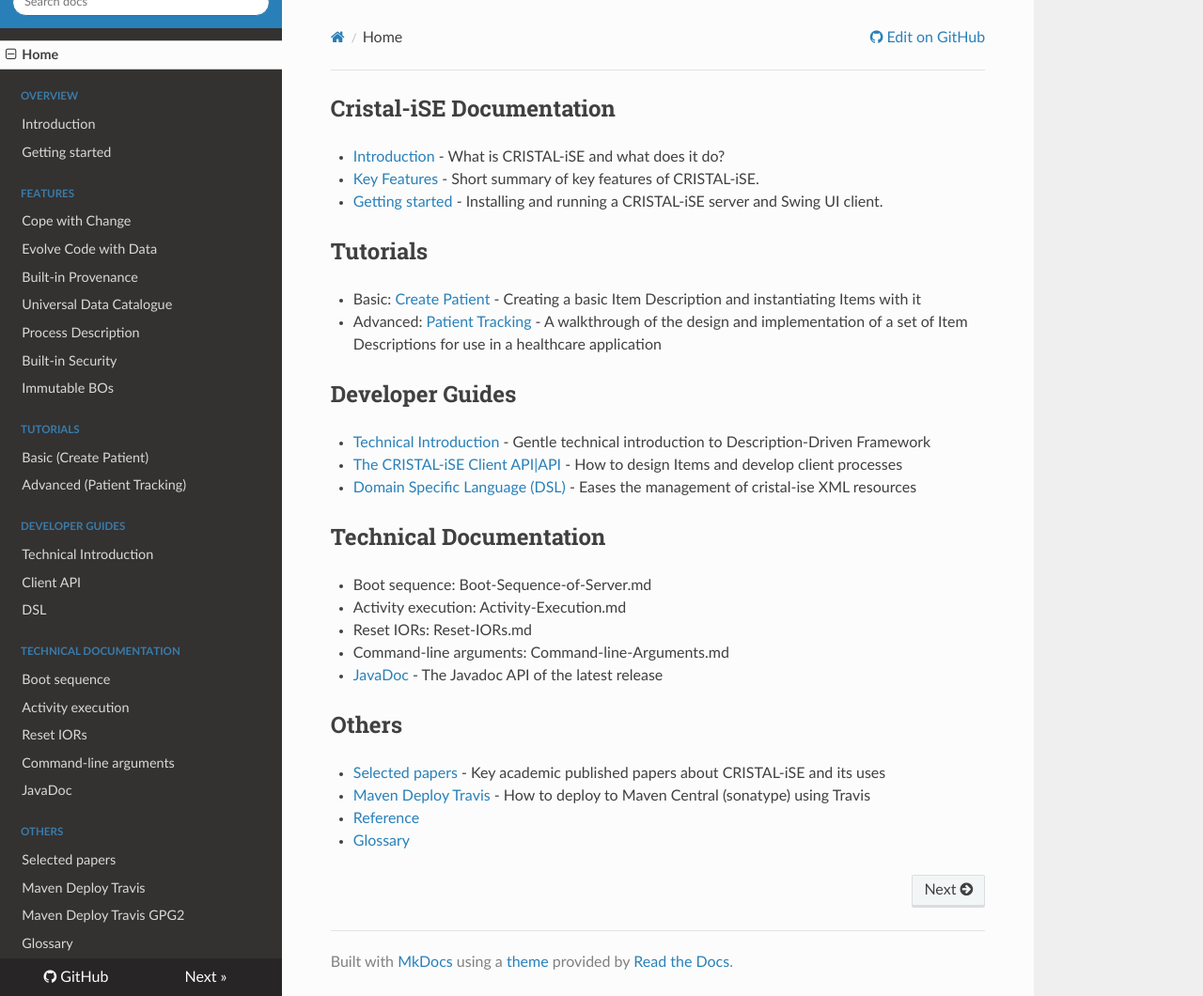
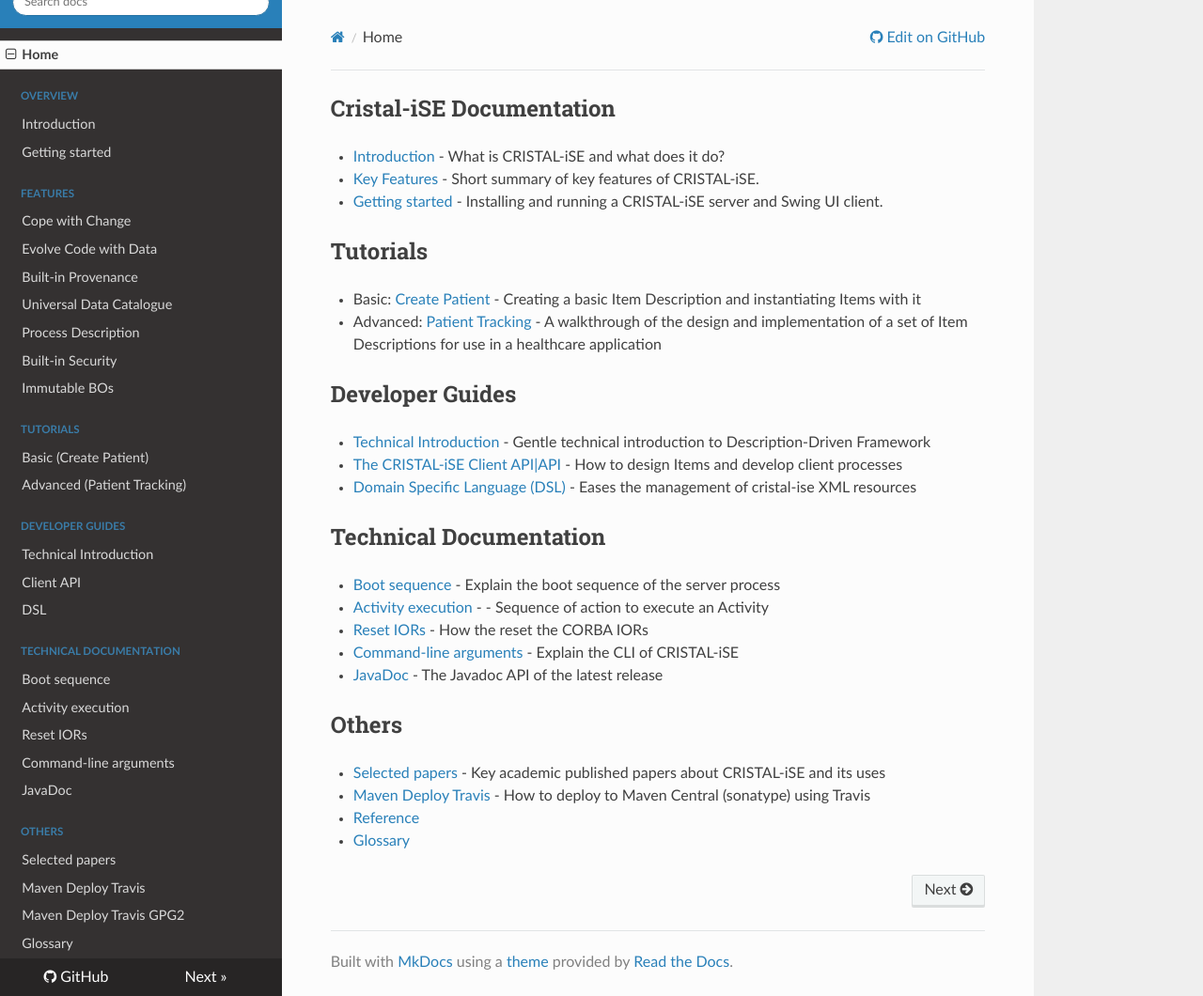
Before and after one commit to cristal-ise/cristal-ise, an MkDocs documentation site: the page built from docs/index.md, in a window 1280 px wide and 1060 px high. Shown: the whole window at 94% size. Built offline with MkDocs 1.6.1, drawn with Linux system fonts in a browser that asks for light colours; nearby versions of some CDN libraries.

Commit message:
Final-final docs fixes for now

```diff
--- a/docs/index.md
+++ b/docs/index.md
@@ -18,10 +18,10 @@
 
 Technical Documentation
 -----------------------
-- Boot sequence: Boot-Sequence-of-Server.md
-- Activity execution: Activity-Execution.md
-- Reset IORs: Reset-IORs.md
-- Command-line arguments: Command-line-Arguments.md
+- [Boot sequence](Boot-Sequence-of-Server) - Explain the boot sequence of the server process
+- [Activity execution](Activity-Execution) - - Sequence of action to execute an Activity
+- [Reset IORs](Reset-IORs) - How the reset the CORBA IORs
+- [Command-line arguments](Command-line-Arguments.md) - Explain the CLI of CRISTAL-iSE
 - [JavaDoc](http://javadoc.io/doc/org.cristalise) - The Javadoc API of the latest release
 
 Others
```
